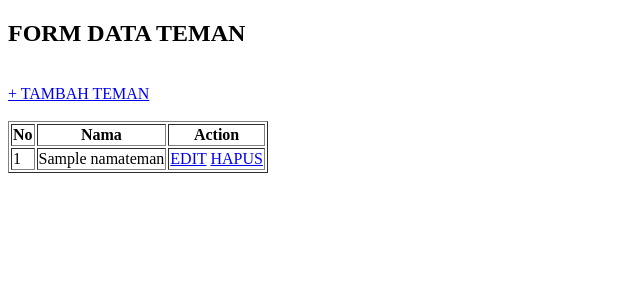
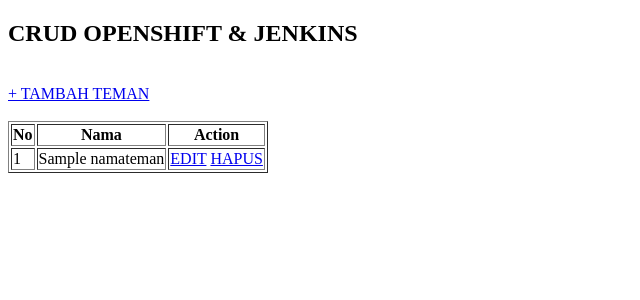
Before and after one commit to vohanks354/jenkins, a PHP site: page / in a window 1280 px wide. Shown: the top 300 px of the page, without its empty margins (0-640 px from the left). Run offline with PHP 8.4, Linux system fonts and the light colour scheme; tables that the repository leaves empty or names only in its code hold one stand-in row (values such as "Sample post"); data that the repository does not hold is empty.

Commit message:
ganti header

```diff
--- a/index.php
+++ b/index.php
@@ -1,11 +1,11 @@
 <!DOCTYPE html>
 <html>
 <head>
-	<title>CRUD PHP PAKE OPENSHIFT DAN JENKINS</title>
+	<title>CRUD PHP PAKE OPENSHIFT</title>
 </head>
 <body>
 
-	<h2>FORM DATA TEMAN</h2>
+	<h2>CRUD OPENSHIFT & JENKINS</h2>
 	<br/>
 	<a href="tambah.php">+ TAMBAH TEMAN</a>
 	<br/>
```
